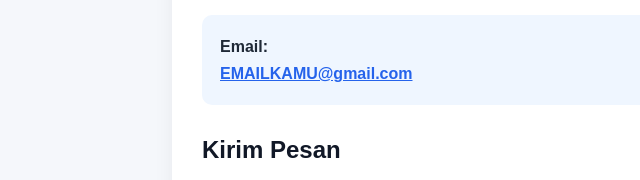
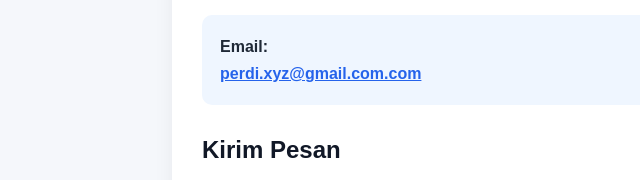
Before and after one commit to perdy999/toolku, a plain HTML site: page contact.html in a window 1280 px wide. Shown: the part 312-492 px from the top of the page, 88-728 px from the left. Drawn offline with Linux system fonts and the light colour scheme.

Commit message:
Update contact.html

```diff
--- a/contact.html
+++ b/contact.html
@@ -155,8 +155,8 @@ Punya pertanyaan, saran, atau menemukan masalah pada salah satu tools ToolKu? Si
 
 <strong>Email:</strong><br>
 
-<a href="mailto:EMAILKAMU@gmail.com">
-EMAILKAMU@gmail.com
+<a href="mailto:perdi.xyz@gmail.com">
+perdi.xyz@gmail.com.com
 </a>
 
 </div>
```
